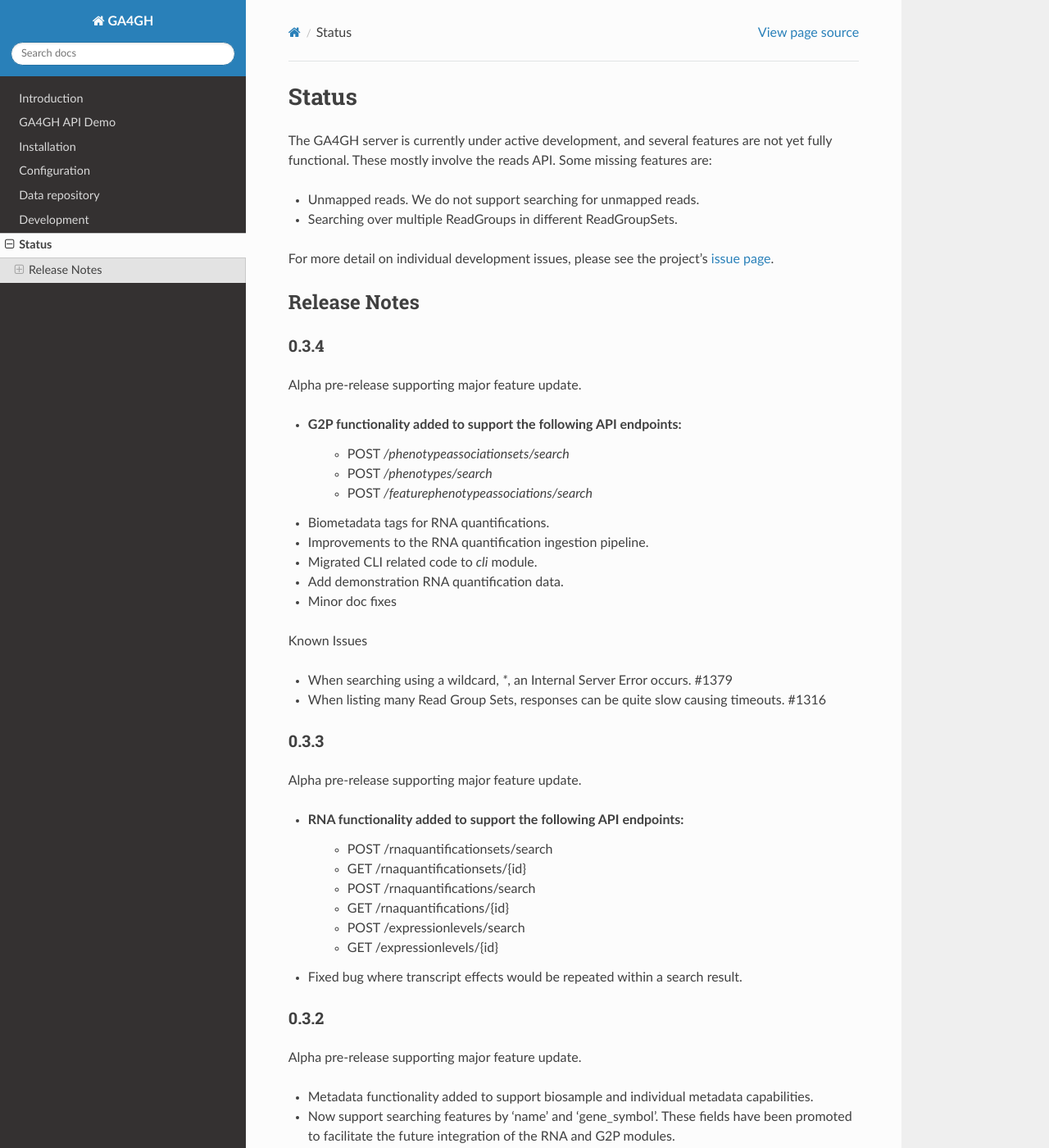
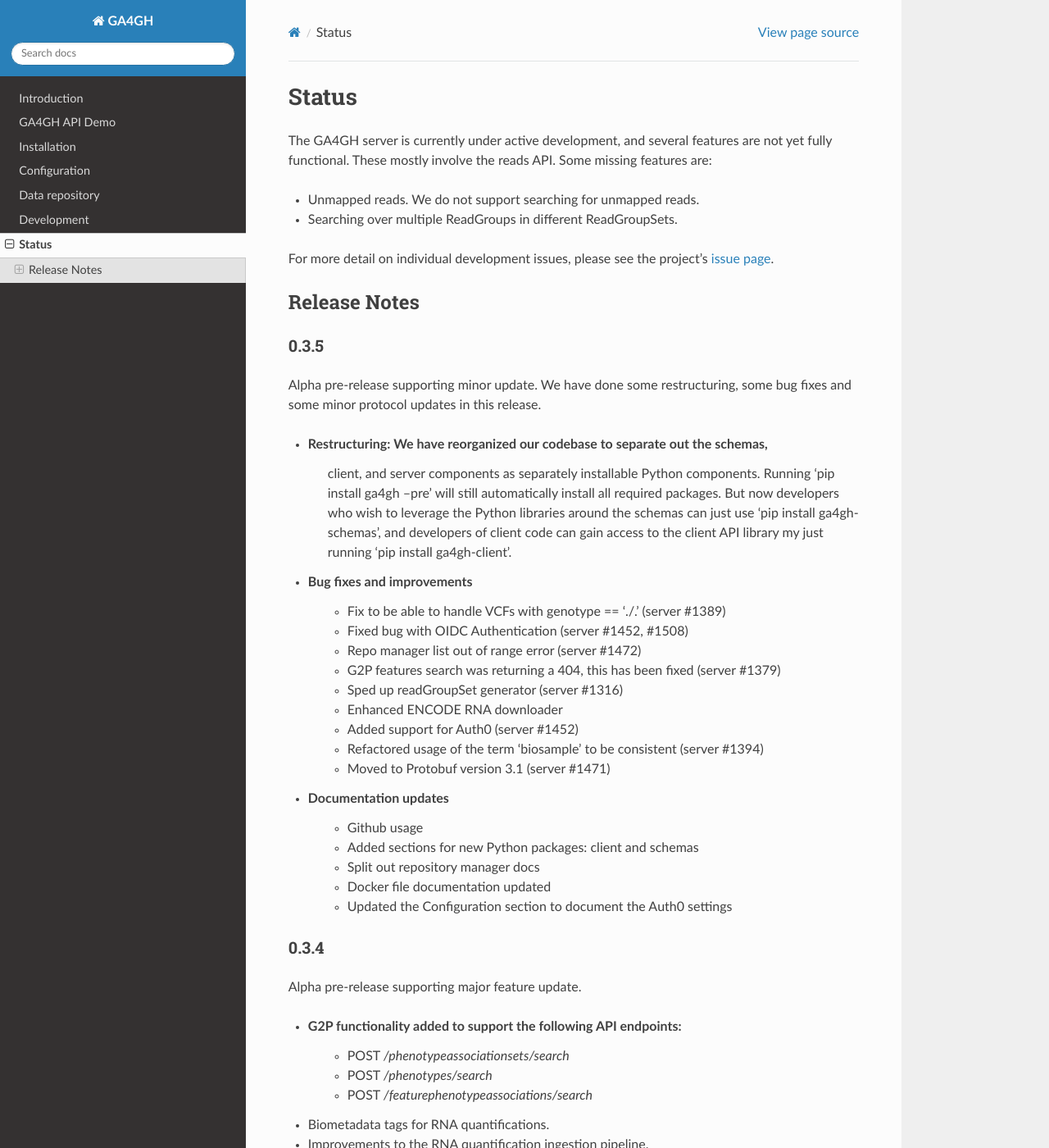
Before and after one commit to ga4gh/ga4gh-server, a Sphinx documentation site: the page built from docs/status.rst, in a window 1280 px wide and 1400 px high. Shown: the whole window at 82% size. Built offline with Sphinx 7.4.7 and the Read the Docs theme 2.0.0, drawn with Linux system fonts in a browser that asks for light colours.

Commit message:
update constrants and requirements along with the release notes. (#1518)

```diff
--- a/docs/status.rst
+++ b/docs/status.rst
@@ -19,6 +19,38 @@ For more detail on individual development issues, please see the project's
 Release Notes
 +++++++++++++
 
+*****
+0.3.5
+*****
+
+Alpha pre-release supporting minor update. We have done some restructuring,
+some bug fixes and some minor protocol updates in this release.
+
+- Restructuring: We have reorganized our codebase to separate out the schemas,
+   client, and server components as separately installable Python components.
+   Running 'pip install ga4gh --pre' will still automatically install all
+   required packages. But now developers who wish to leverage the Python
+   libraries around the schemas can just use 'pip install ga4gh-schemas',
+   and developers of client code can gain access to the client API library
+   my just running 'pip install ga4gh-client'.
+- Bug fixes and improvements
+    - Fix to be able to handle VCFs with genotype == './.' (server #1389)
+    - Fixed bug with OIDC Authentication (server #1452, #1508)
+    - Repo manager list out of range error (server #1472)
+    - G2P features search was returning a 404, this has been fixed
+      (server #1379)
+    - Sped up readGroupSet generator (server #1316)
+    - Enhanced ENCODE RNA downloader
+    - Added support for Auth0 (server #1452)
+    - Refactored usage of the term 'biosample' to be consistent
+      (server #1394)
+    - Moved to Protobuf version 3.1 (server #1471)
+- Documentation updates
+    - Github usage
+    - Added sections for new Python packages: client and schemas
+    - Split out repository manager docs
+    - Docker file documentation updated
+    - Updated the Configuration section to document the Auth0 settings
 
 *****
 0.3.4
--- a/requirements.txt
+++ b/requirements.txt
@@ -12,9 +12,9 @@
 # way to resolve our internal dependencies. During development,
 # the constraints file will point at the current master branch
 # of the respective module.
-ga4gh-client
+ga4gh-schemas==0.6.0a9post2
+ga4gh-client==0.6.0a9
 ga4gh-common==0.0.5
-ga4gh-schemas
 
 Werkzeug==0.11.5
 MarkupSafe==0.23
```
Also changed, not shown: constraints.txt (+4 -4 lines).
